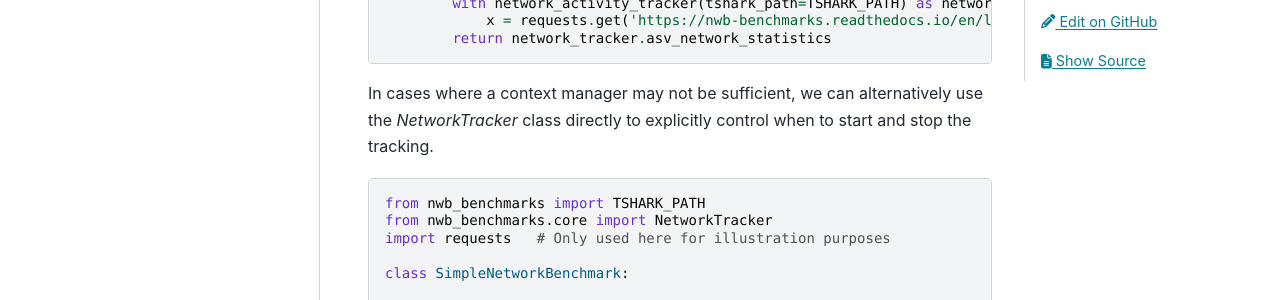
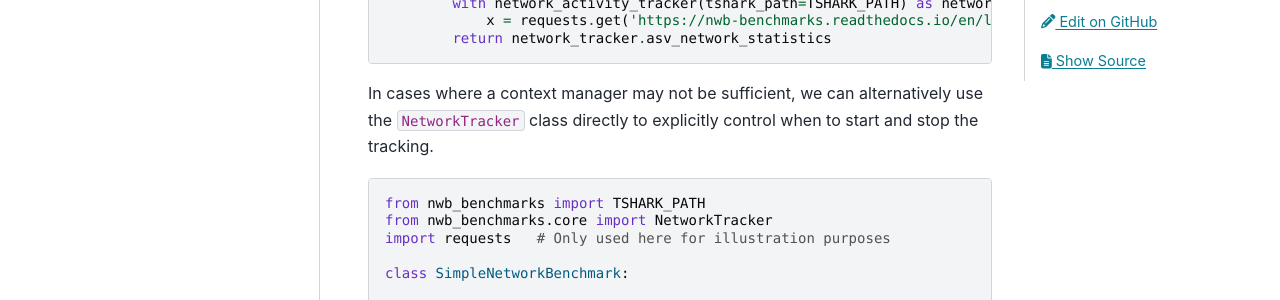
Before and after one commit to NeurodataWithoutBorders/nwb_benchmarks, a Sphinx documentation site: the page built from docs/writing_benchmarks.rst, in a window 1280 px wide and 900 px high, scrolled down 4872 px. Shown: the part 191-491 px from the top of the window. Built offline with Sphinx 7.4.7 and the PyData theme 0.15.4, drawn with Linux system fonts in a browser that asks for light colours.

```diff
--- a/docs/writing_benchmarks.rst
+++ b/docs/writing_benchmarks.rst
@@ -142,7 +142,7 @@ To simplify the implementation of benchmarks for tracking network statistics, we
                 x = requests.get('https://nwb-benchmarks.readthedocs.io/en/latest/setup.html')
             return network_tracker.asv_network_statistics
 
-In cases where a context manager may not be sufficient, we can alternatively use the `NetworkTracker` class directly to explicitly control when to start and stop the tracking.
+In cases where a context manager may not be sufficient, we can alternatively use the ``NetworkTracker`` class directly to explicitly control when to start and stop the tracking.
 
 .. code-block:: python
 
```
